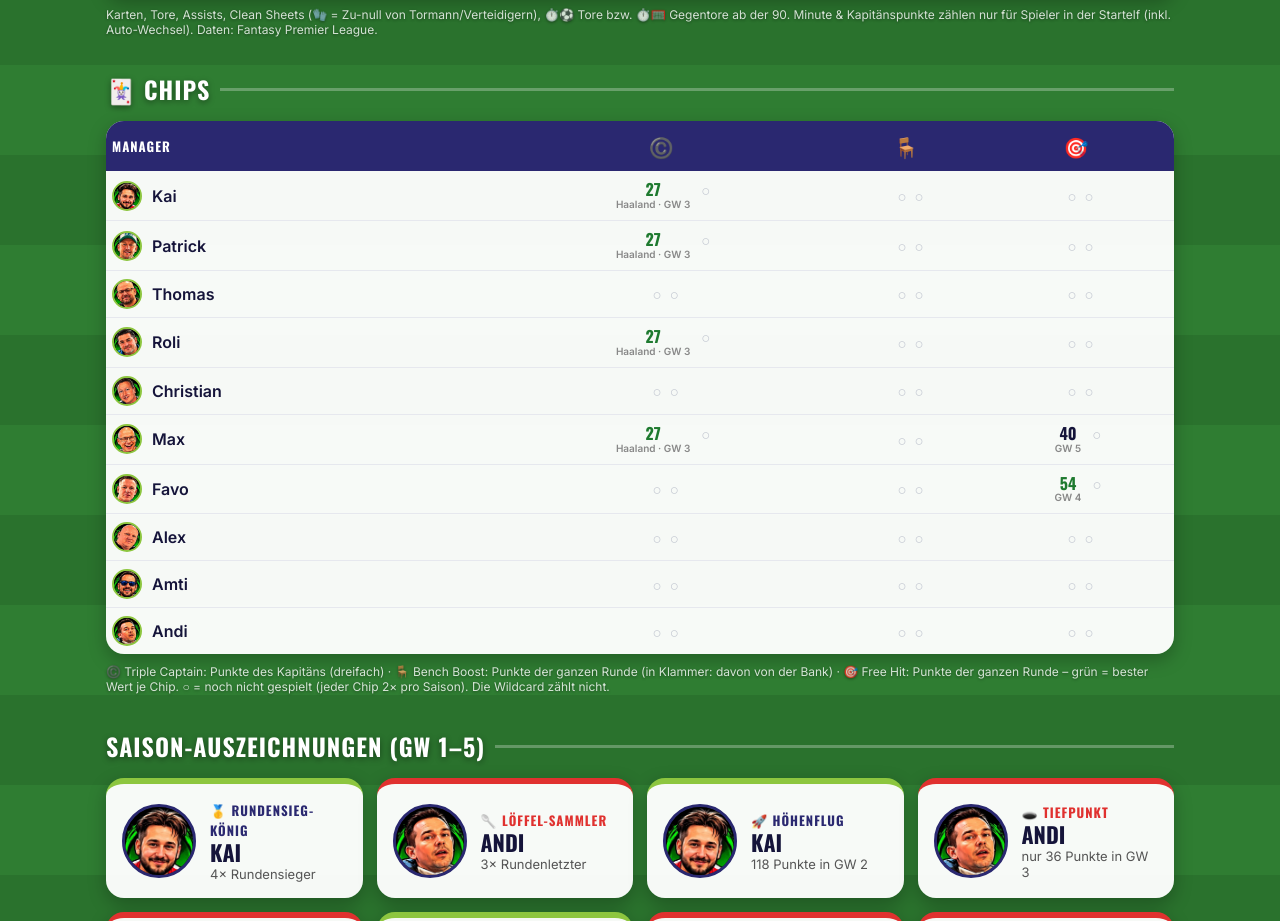
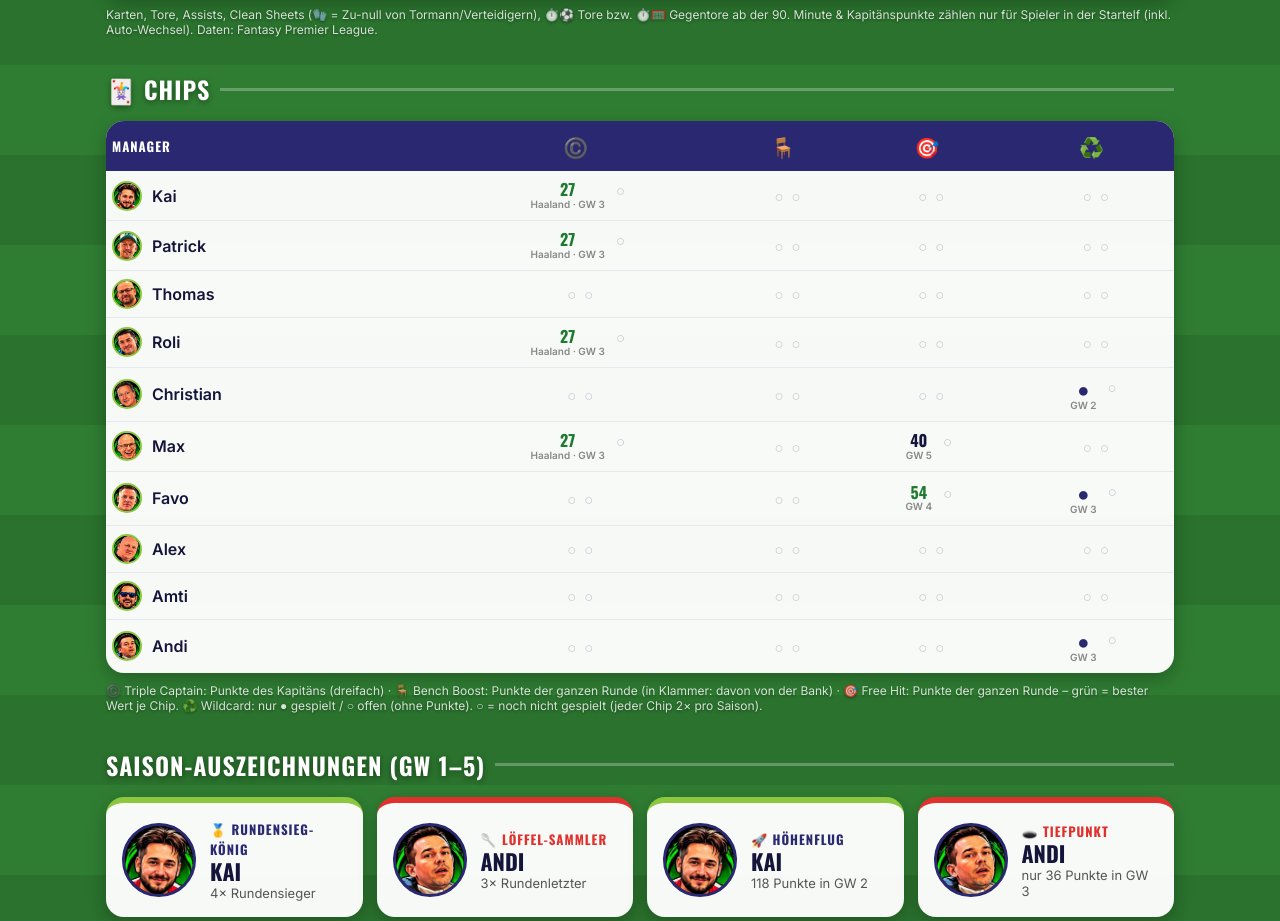
Before and after one commit to ppat18/gentlemens-league, a plain HTML site: page index.html in a window 1280 px wide. Shown: the part 6235-7156 px from the top of the page. Drawn offline with nearby package versions, Linux system fonts and the light colour scheme.

Commit message:
Chip-Tabelle: Wildcard-Spalte (nur gespielt/offen, ohne Punkte)
Co-Authored-By: Claude Opus 5.5 <noreply@anthropic.com>

```diff
--- a/extras.js
+++ b/extras.js
@@ -205,13 +205,15 @@ function renderLuck(ms) {
   setTimeout(() => document.querySelectorAll('.needle').forEach(n => n.style.transform = `rotate(${n.dataset.angle}deg)`), 300);
 }
 
-// --- Chip-Tabelle (ohne Wildcard) ---
+// --- Chip-Tabelle ---
 // Eingetragen werden die Punkte der Runde, in der der Chip gespielt wurde. Jeder Chip 2× pro Saison.
+// Wildcard ohne Punkte – nur ● gespielt / ○ offen.
 function renderChips(ms) {
   const CHIPS = [
     { key: '3xc', name: 'Triple Captain', icon: '©️' },
     { key: 'bboost', name: 'Bench Boost', icon: '🪑' },
     { key: 'freehit', name: 'Free Hit', icon: '🎯' },
+    { key: 'wildcard', name: 'Wildcard', icon: '♻️', noPoints: true },
   ];
   const rows = ms.map(m => {
     // Triple Captain: nur die (dreifachen) Punkte des Kapitäns · sonst: Punkte der Runde
@@ -224,14 +226,16 @@ function renderChips(ms) {
     return { m, cells, total: all.reduce((a, u) => a + u.pts, 0), used: all.length };
   });
   // Bester Wert je Chip-Spalte hervorheben
-  const bestOf = CHIPS.map((_, i) => Math.max(0, ...rows.flatMap(r => r.cells[i].uses.map(u => u.pts))));
+  const bestOf = CHIPS.map((c, i) => c.noPoints ? null : Math.max(0, ...rows.flatMap(r => r.cells[i].uses.map(u => u.pts))));
 
   $('chips').innerHTML = `
     <table class="stats chips">
       <thead><tr><th>Manager</th>${CHIPS.map(c => `<th class="num chip-h" title="${c.name}" aria-label="${c.name}">${c.icon}</th>`).join('')}</tr></thead>
       <tbody>${rows.map(r => `<tr>
         <td><div class="who"><img class="av" src="${av(r.m)}" alt=""><div>${esc(r.m.nick)}</div></div></td>
-        ${r.cells.map((x, i) => `<td class="num chip-cell">${x.uses.map(u => `<span class="chip-use ${u.pts === bestOf[i] ? 'pos' : ''}">${u.pts}<small>${esc(u.label)}</small></span>`).join('')}${'<span class="chip-open" title="noch nicht gespielt">○</span>'.repeat(Math.max(0, 2 - x.uses.length))}</td>`).join('')}
+        ${r.cells.map((x, i) => `<td class="num chip-cell">${x.uses.map(u => x.c.noPoints
+          ? `<span class="chip-use chip-done" title="Wildcard gespielt in GW ${u.gw}">●<small>GW ${u.gw}</small></span>`
+          : `<span class="chip-use ${u.pts === bestOf[i] ? 'pos' : ''}">${u.pts}<small>${esc(u.label)}</small></span>`).join('')}${'<span class="chip-open" title="noch nicht gespielt">○</span>'.repeat(Math.max(0, 2 - x.uses.length))}</td>`).join('')}
       </tr>`).join('')}</tbody>
     </table>`;
 }
--- a/index.html
+++ b/index.html
@@ -265,6 +265,7 @@ td.live{color:var(--red);font-weight:800}
 .broast{margin-top:8px;font-size:12px;font-style:italic;color:#6b5a26;text-align:center}
 .blegend div{padding:5px 0;font-size:14px;line-height:1.45;border-bottom:1px solid #eceef3}
 .blegend div span{display:inline-block;width:28px}
+.chips .chip-done{font-size:20px;color:var(--navy)}
 /* König */
 .king{margin-top:26px;position:relative;border-radius:24px;padding:30px 20px;text-align:center;color:#fff;overflow:hidden;
   background:radial-gradient(circle at 50% 10%,rgba(255,220,100,.6),transparent 55%),linear-gradient(160deg,var(--navy),var(--navy-2))}
@@ -436,7 +437,7 @@ td.live{color:var(--red);font-weight:800}
 
   <h2>🃏 Chips</h2>
   <section class="table scroll" id="chips"></section>
-  <p class="foot">©️ Triple Captain: Punkte des Kapitäns (dreifach) · 🪑 Bench Boost: Punkte der ganzen Runde (in Klammer: davon von der Bank) · 🎯 Free Hit: Punkte der ganzen Runde – grün = bester Wert je Chip. ○ = noch nicht gespielt (jeder Chip 2× pro Saison). Die Wildcard zählt nicht.</p>
+  <p class="foot">©️ Triple Captain: Punkte des Kapitäns (dreifach) · 🪑 Bench Boost: Punkte der ganzen Runde (in Klammer: davon von der Bank) · 🎯 Free Hit: Punkte der ganzen Runde – grün = bester Wert je Chip. ♻️ Wildcard: nur ● gespielt / ○ offen (ohne Punkte). ○ = noch nicht gespielt (jeder Chip 2× pro Saison).</p>
 
   <h2 id="season-title">Saison-Auszeichnungen</h2>
   <section class="awards" id="season-awards"></section>
@@ -516,7 +517,7 @@ td.live{color:var(--red);font-weight:800}
     <details><summary>Was steht in der Saison-Statistik?</summary>
       <p>🥇/🥄 Rundensiege/-letzte · Top-GW = beste Runde · 🪑 Bank = Summe der Punkte, die auf der Bank verfallen sind (Bench-Boost-Runden zählen nicht) · ©️ Kap. = Kapitänspunkte (schon verdoppelt) · 🔁 Transfers · 🔪 Hits = Transfer-Minuspunkte · 🟨🟥 Karten · ⚽ Tore · 🅰️ Assists · 🧤 CS = Zu-null von Tormann/Verteidigern · ⏱️⚽ Tore ab 90' · ⏱️🥅 Gegentore ab 90'.<br>Alles zählt nur für die <b>Startelf</b> (inkl. automatischer Einwechslungen). Grün = bester, Rot = schlechtester Wert.</p></details>
     <details><summary>Chips, Teamwert & Tabellenverlauf</summary>
-      <p>🃏 <b>Chips</b>: ©️ Triple Captain = Punkte des Kapitäns (dreifach), 🪑 Bench Boost = Rundenpunkte (in Klammer: davon Bank), 🎯 Free Hit = Rundenpunkte. ○ = noch offen, jeder Chip 2× pro Saison. Wildcard zählt nicht.<br>
+      <p>🃏 <b>Chips</b>: ©️ Triple Captain = Punkte des Kapitäns (dreifach), 🪑 Bench Boost = Rundenpunkte (in Klammer: davon Bank), 🎯 Free Hit = Rundenpunkte, ♻️ Wildcard nur ● gespielt / ○ offen (ohne Punkte). Jeder Chip 2× pro Saison.<br>
       💰 <b>Teamwert</b> inklusive Geld auf der Bank; alle starten mit £100,0 Mio.<br>
       📈 <b>Tabellenverlauf</b>: Platz nach jeder Gameweek; Antippen hebt einen Manager hervor.</p></details>
 
```
